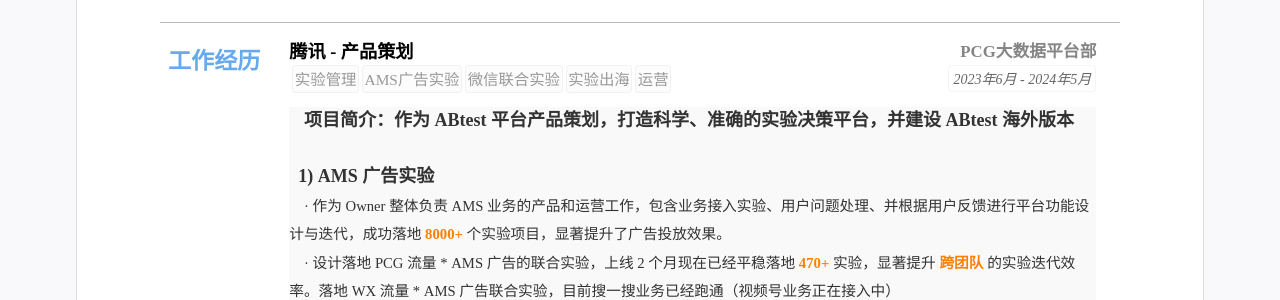
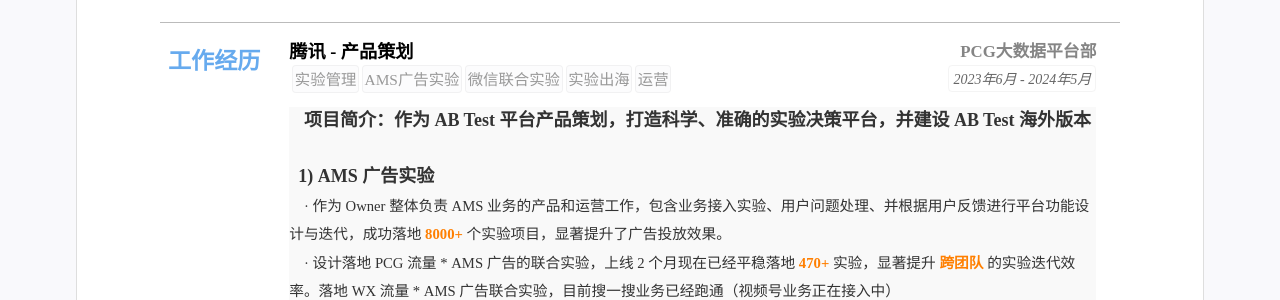
Before and after one commit to kuailexiaoshenxian/cn-wx-cv, a Jekyll site: the page built from index.html, in a window 1280 px wide. Shown: the part 601-901 px from the top of the page. Built offline with Jekyll 4.4.1, drawn with Linux system fonts in a browser that asks for light colours.

Commit message:
Update resume.yml

```diff
--- a/_data/resume.yml
+++ b/_data/resume.yml
@@ -97,7 +97,7 @@ main: #简历主要内容，
     # - 画像提升
     # - 实验配置
     # summary: 职务或者工作总结(自动折叠) 业务数据科学：负责新闻业务画像覆盖率、准确率提升，建立画像服务的指标监控体系 <br>  &nbsp &nbsp  平台数据开发：作为开发者完成数据平台的链路搭建和功能上线，为业务提供可靠的画像平台服务
-    detail: <font face="等线"><font size=4><strong>项目简介：作为 ABtest 平台产品策划，打造科学、准确的实验决策平台，并建设 ABtest 海外版本</strong></font></font> <br>  &nbsp &nbsp
+    detail: <font face="等线"><font size=4><strong>项目简介：作为 AB Test 平台产品策划，打造科学、准确的实验决策平台，并建设 AB Test 海外版本</strong></font></font> <br>  &nbsp &nbsp
             <br>
             <font face="等线"><font size=4><strong> &nbsp 1) AMS 广告实验</strong></font> <br>  &nbsp &nbsp
             · 作为 Owner 整体负责 AMS 业务的产品和运营工作，包含业务接入实验、用户问题处理、并根据用户反馈进行平台功能设计与迭代，成功落地<font color=#FF7F00><strong> 8000+ </strong></font> 个实验项目，显著提升了广告投放效果。 <br> &nbsp &nbsp
```
